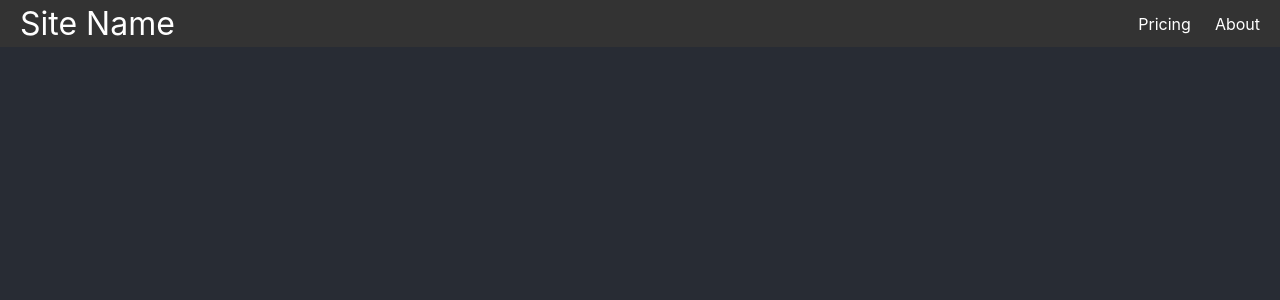
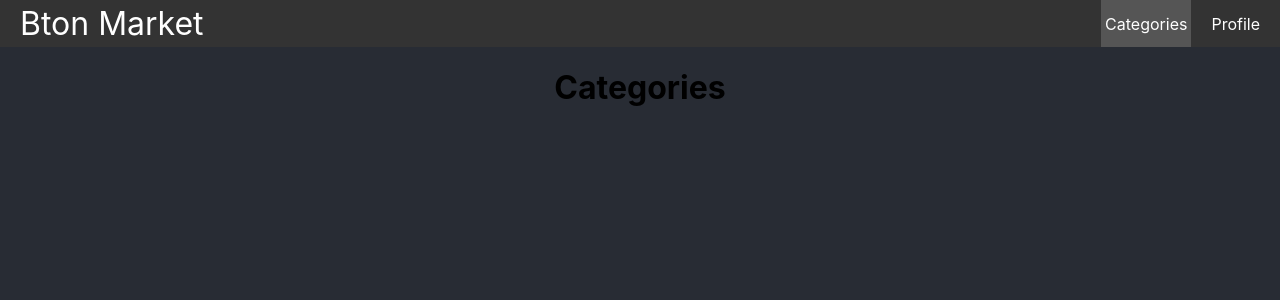
Before and after one commit to Tesfa-eth/bton_market_frontend, a React (Create React App) app: page /categories in a window 1280 px wide. Shown: the top 300 px of the page. Built offline with nearby package versions, Linux system fonts and the light colour scheme.

Commit message:
renamed nav bars

```diff
--- a/src/App.js
+++ b/src/App.js
@@ -4,8 +4,8 @@ import './App.css';
 import OnSaleItemsList from './components/OnSaleItemsList';
 import Navbar from './components/Navbar';
 import Home from './pages/Home';
-import Pricing from './pages/Pricing';
-import About from './pages/About';
+import Categories from './pages/Categories';
+import Profile from './pages/Profile'
 import {Route, Routes} from 'react-router-dom'
 
 function fetchOnSaleItems(){
@@ -21,8 +21,8 @@ function App() {
       <div className='container'>
         <Routes>
           <Route path='/' element={<Home />} />
-          <Route path='/pricing' element={<Pricing />} />
-          <Route path='/about' element={<About />} />
+          <Route path='/categories' element={<Categories />} />
+          <Route path='/profile' element={<Profile />} />
         </Routes>
       </div>
     </div>
--- a/src/components/Navbar.js
+++ b/src/components/Navbar.js
@@ -2,10 +2,10 @@ import {Link, useMatch, useResolvedPath} from 'react-router-dom'
 const Navbar = () => {
     return (
         <nav className='nav'>
-        <Link to='/' className='site-title'>Site Name</Link>
+        <Link to='/' className='site-title'>Bton Market</Link>
         <ul>
-            <CustomLink to='/pricing'>Pricing</CustomLink>
-            <CustomLink to='/about'>About</CustomLink>
+            <CustomLink to='/categories'>Categories</CustomLink>
+            <CustomLink to='/profile'>Profile</CustomLink>
         </ul>
         </nav>
     )
--- a/src/pages/About.js
+++ /dev/null
@@ -1,9 +0,0 @@
-import React from 'react'
-
-const About = () => {
-  return (
-    <h1>About</h1>
-  )
-}
-
-export default About
--- /dev/null
+++ b/src/pages/Categories.js
@@ -0,0 +1,9 @@
+import React from 'react'
+
+const Categories = () => {
+  return (
+    <h1>Categories</h1>
+  )
+}
+
+export default Categories
--- a/src/pages/Pricing.js
+++ /dev/null
@@ -1,9 +0,0 @@
-import React from 'react'
-
-const Pricing = () => {
-  return (
-    <h1>Pricing</h1>
-  )
-}
-
-export default Pricing
--- /dev/null
+++ b/src/pages/Profile.js
@@ -0,0 +1,9 @@
+import React from 'react'
+
+const Profile = () => {
+  return (
+    <h1>Profile</h1>
+  )
+}
+
+export default Profile
```
